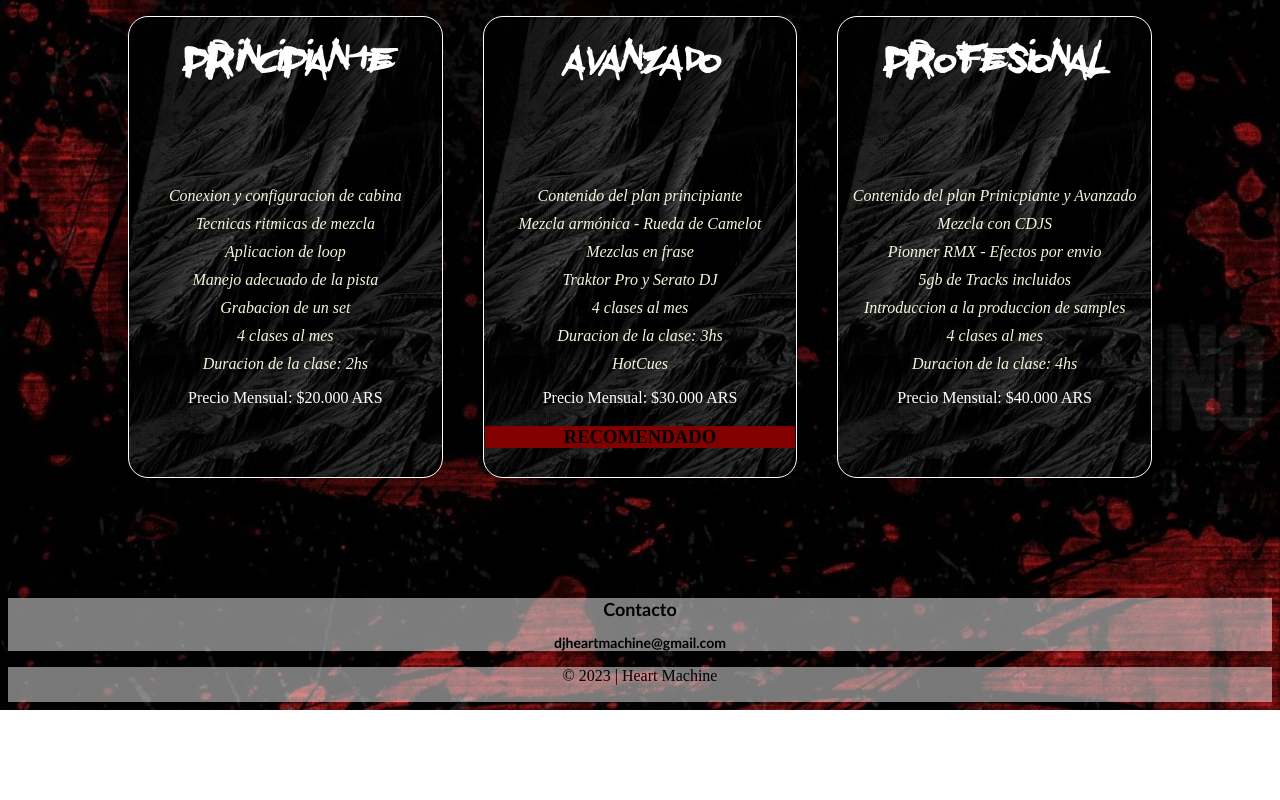
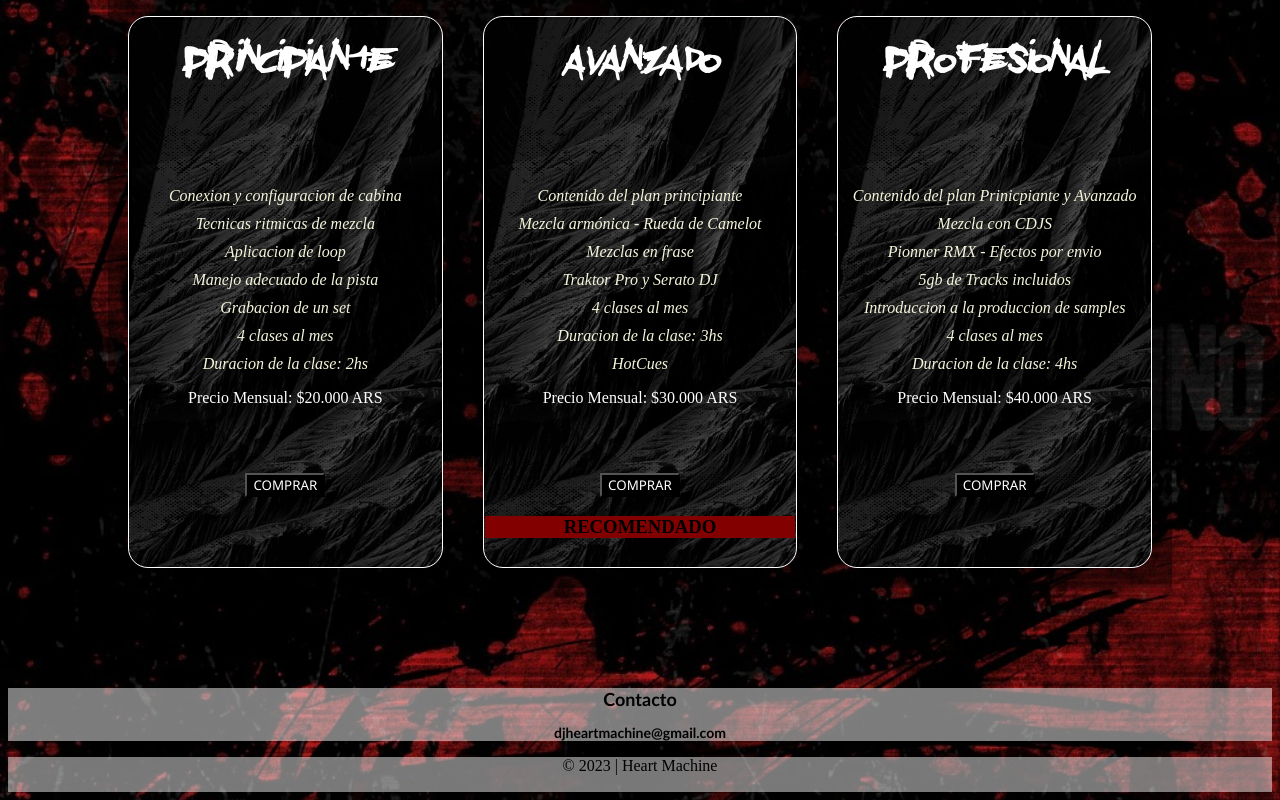
Before and after one commit to E-A-Pociello/Pagina, a plain HTML site: page index.html in a window 1280 px wide. Shown: the part 825-1625 px from the top of the page. Before the commit the page ends 1535 px from the top, so only its background shows below. Drawn offline with Linux system fonts and the light colour scheme.

Commit message:
index.html

```diff
--- a/index.html
+++ b/index.html
@@ -37,8 +37,7 @@
         </ul>
 
         <p>Precio Mensual: $20.000 ARS</p>
-        <script src="https://www.mercadopago.com.ar/integrations/v1/web-payment-checkout.js"
-        data-preference-id="179048547-f0693dbc-8b31-4dd0-9217-0817de35a4c1" data-source="button">
+        <button>COMPRAR</button>
 </script>
 
     </div>
@@ -56,9 +55,7 @@
         </ul>
 
         <p>Precio Mensual: $30.000 ARS</p>
-        <script src="https://www.mercadopago.com.ar/integrations/v1/web-payment-checkout.js"
-        data-preference-id="179048547-5288f4d7-2020-44dd-b1d2-d70df435add8" data-source="button">
-        </script>
+        <button>COMPRAR</button>
 
         <h3>RECOMENDADO</h3>
     </div>
@@ -77,9 +74,7 @@
         </ul>
 
         <p>Precio Mensual: $40.000 ARS</p>
-        <script src="https://www.mercadopago.com.ar/integrations/v1/web-payment-checkout.js"
-        data-preference-id="179048547-176dc20c-341a-4cca-a7c2-3953baf43e63" data-source="button">
-        </script>
+        <button>COMPRAR</button>
     </div>
 </div>
 
```
